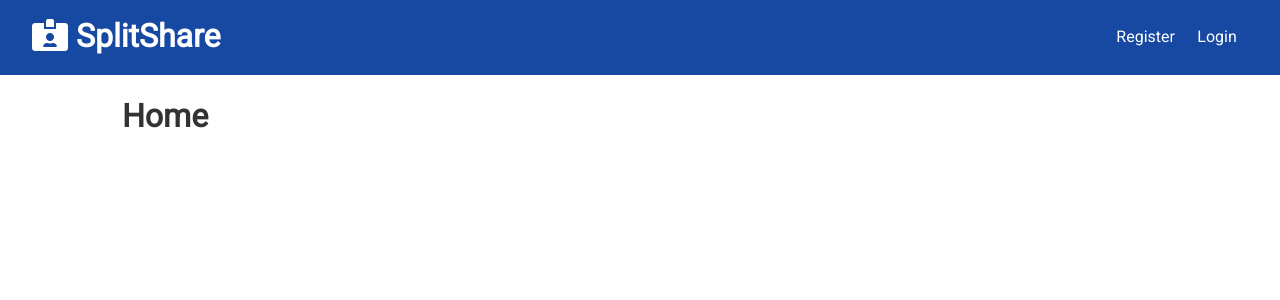
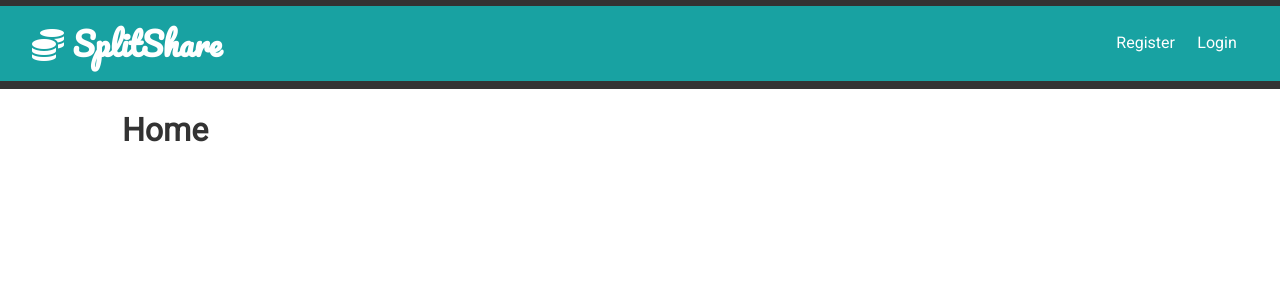
Before and after one commit to mansimaurya19/Split-Share, a React (Create React App) app in the folder client/: page / in a window 1280 px wide. Shown: the top 300 px of the page. Built offline with nearby package versions, Linux system fonts and the light colour scheme; the HTML template or start-up script is replaced by a standard one.

Commit message:
Updated Navbar & UI

```diff
--- a/client/src/App.css
+++ b/client/src/App.css
@@ -1,8 +1,9 @@
 @import url('https://fonts.googleapis.com/css?family=Roboto');
+@import url('https://fonts.googleapis.com/css?family=Pacifico');
 
 /* Global Styles */
 :root {
-	--primary-color: #003699;
+  --primary-color: #009999;
   --dark-color: #333333;
   --light-color: #f4f4f4;
   --danger-color: #dc3545;
@@ -88,6 +89,10 @@ img {
 
 .text-left {
   text-align: left;
+}
+
+.text-brand {
+  font-family: 'Pacifico', cursive;
 }
 
 /* Cards */
@@ -363,7 +368,6 @@ table th {
   width: 100%;
   border-bottom: solid 1px var(--primary-color);
   opacity: 0.9;
-	margin-bottom: 1rem;
 }
 
 .navbar ul {
@@ -382,6 +386,15 @@ table th {
 
 .navbar .welcome span {
   margin-right: 0.6rem;
+}
+
+.navbar-lower {
+  margin-bottom: 1rem;
+  height: 0.5rem;
+}
+
+.navbar-upper {
+  height: 0.4rem;
 }
 
 /* Animation (Add After) */
--- a/client/src/components/layout/Navbar.js
+++ b/client/src/components/layout/Navbar.js
@@ -26,12 +26,16 @@ const Navbar = ({ title, icon }) => {
   );
 
   return (
+    <Fragment>
+      <div className='navbar-upper bg-dark'></div>
       <div className='navbar bg-primary'>
-			<h1>
+        <h1 className='text-brand'>
           <i className={icon} /> {title}
         </h1>
         <ul>{isAuthenticated ? authLinks : guestLinks}</ul>
       </div>
+      <div className='navbar-lower bg-dark'></div>
+    </Fragment>
   );
 };
 
@@ -42,7 +46,7 @@ Navbar.propTypes = {
 
 Navbar.defaultProps = {
   title: 'SplitShare',
-	icon: 'fas fa-id-card-alt',
+  icon: 'fas fa-coins',
 };
 
 export default Navbar;
```
Also changed, not shown: client/src/components/sections/Dashboard.js (added, +7 -0 lines). Lines whose indentation alone changed are shown as unchanged.
